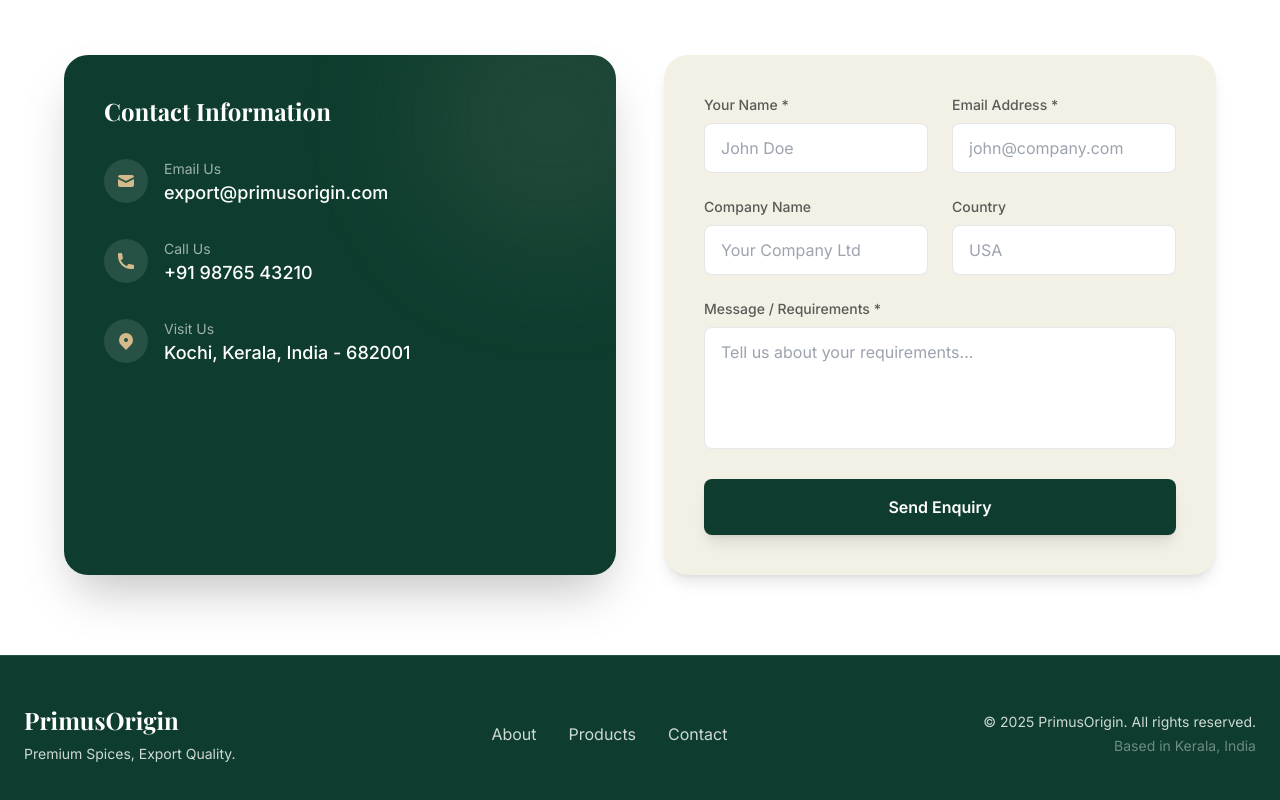
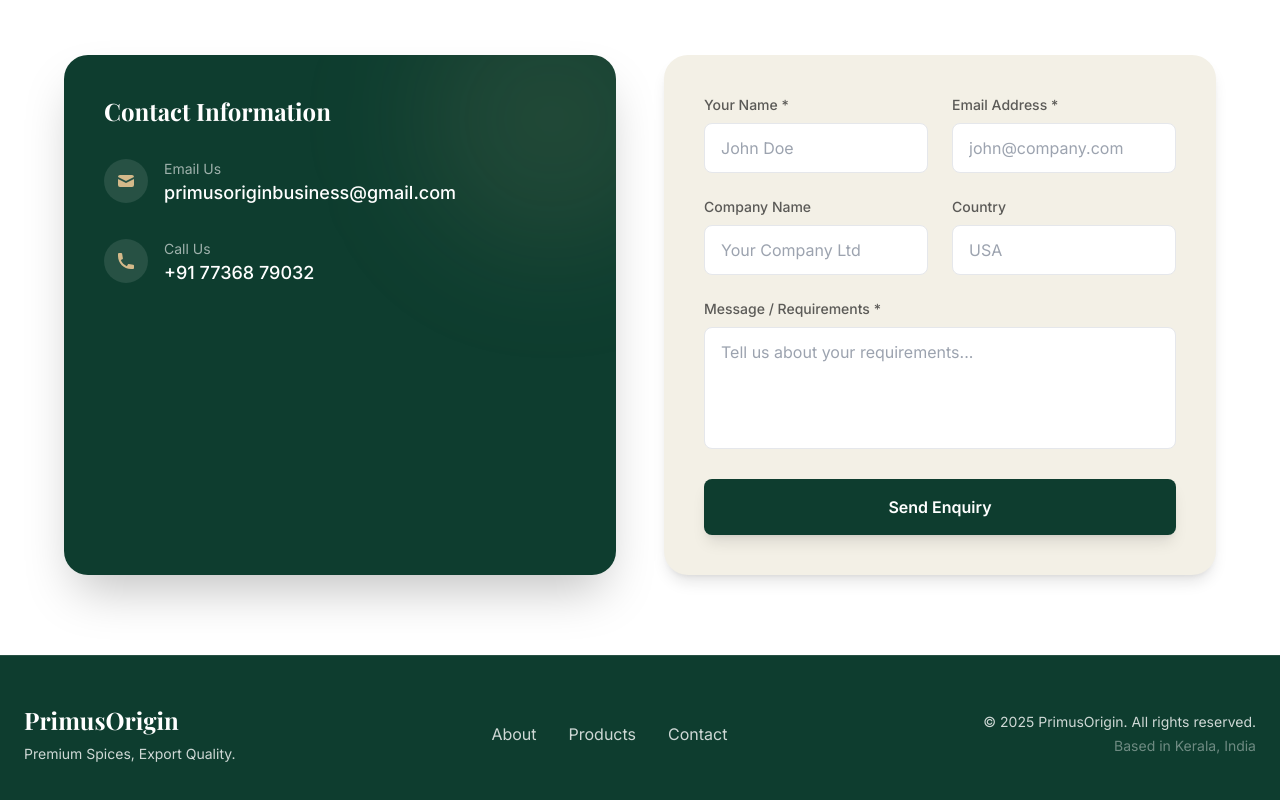
Before and after one commit to abhijith-ms/PrimusOrigin, a React (Vite) app: page / in a window 1280 px wide. Shown: the part 3753-4553 px from the top of the page. Built offline with nearby package versions, Linux system fonts and the light colour scheme; a web font is replaced by a local one.

Commit message:
Update Contact section with correct Formspree ID

```diff
--- a/src/components/Contact.jsx
+++ b/src/components/Contact.jsx
@@ -64,7 +64,7 @@
                                 </div>
                                 <div>
                                     <p className="text-white/60 text-sm">Email Us</p>
-                                    <a href="mailto:export@primusorigin.com" className="text-lg font-medium hover:text-accent transition-colors">export@primusorigin.com</a>
+                                    <a href="mailto:primusoriginbusiness@gmail.com" className="text-lg font-medium hover:text-accent transition-colors">primusoriginbusiness@gmail.com</a>
                                 </div>
                             </div>
 
@@ -74,17 +74,7 @@
                                 </div>
                                 <div>
                                     <p className="text-white/60 text-sm">Call Us</p>
-                                    <a href="tel:+919876543210" className="text-lg font-medium hover:text-accent transition-colors">+91 98765 43210</a>
-                                </div>
-                            </div>
-
-                            <div className="flex items-start space-x-4">
-                                <div className="bg-white/10 p-3 rounded-full">
-                                    <HiLocationMarker className="text-xl text-accent" />
-                                </div>
-                                <div>
-                                    <p className="text-white/60 text-sm">Visit Us</p>
-                                    <p className="text-lg font-medium">Kochi, Kerala, India - 682001</p>
+                                    <a href="tel:+917736879032" className="text-lg font-medium hover:text-accent transition-colors">+91 77368 79032</a>
                                 </div>
                             </div>
                         </div>
```
